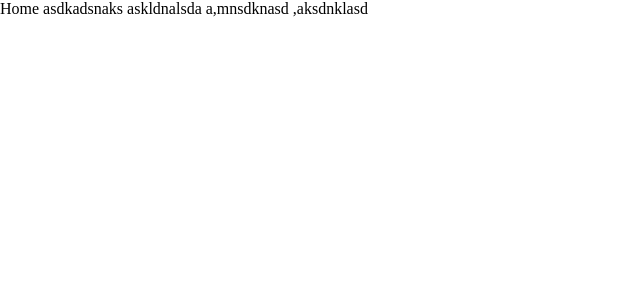
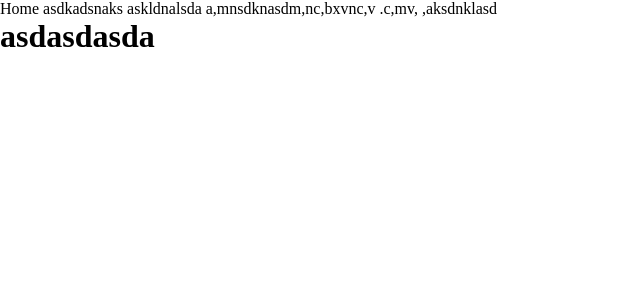
Before and after one commit to Sanjar872/Dc_Cyber, a React (Create React App) app: page / in a window 1280 px wide. Shown: the top 300 px of the page, without its empty margins (0-640 px from the left). Built offline with nearby package versions, Linux system fonts and the light colour scheme.

Commit message:
h1 qoshildi

```diff
--- a/src/Components/Home/Home.jsx
+++ b/src/Components/Home/Home.jsx
@@ -5,9 +5,9 @@ const Home = () => {
     <div>Home
         asdkadsnaks
         askldnalsda
-        a,mnsdknasd
+        a,mnsdknasdm,nc,bxvnc,v .c,mv,
         ,aksdnklasd
-
+<h1>asdasdasda</h1>
     </div>
   )
 }
```
